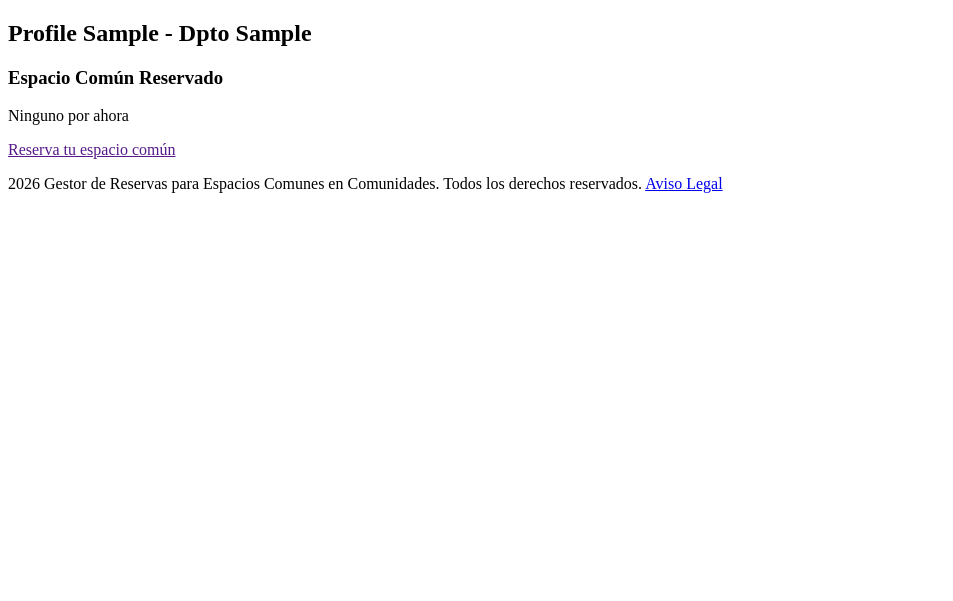
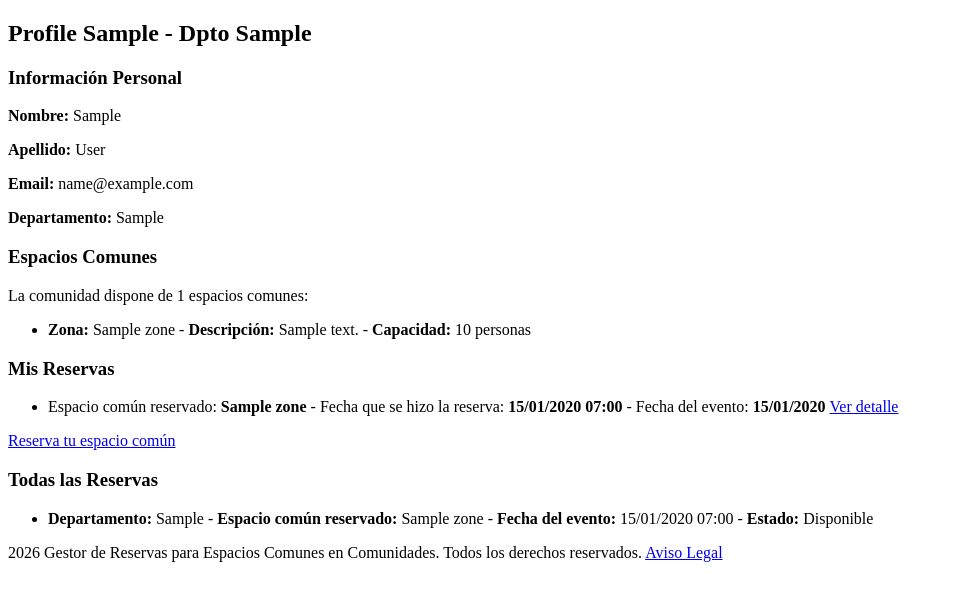
Before and after one commit to jaickerlozano/booking_manager_django, a Django app: page /profile/ in a window 1280 px wide. Shown: the part 168-769 px from the top of the page, without its empty margins (0-953 px from the left). Run offline with Django 5.2, Linux system fonts and the light colour scheme; a user stored in the database is signed in; tables that the repository leaves empty hold one stand-in row (values such as "Sample post").

Commit message:
features/crud-reservas

```diff
--- a/core/templates/_includes/_messages.html
+++ b/core/templates/_includes/_messages.html
@@ -1,4 +1,4 @@
-<div class="contte">
+<div class="container">
     {% if messages %}
     <ul class="messages">
         {% for message in messages %}
--- a/core/templates/general/profile.html
+++ b/core/templates/general/profile.html
@@ -3,15 +3,66 @@
 {% block head_title %}Profile{% endblock %}
 
 {% block content %}
-    <h2>Profile {{ user.first_name }} - Dpto {{ user.resident_profile.department }} </h2>
+    <div>
+        <h2>Profile {{ user.first_name }} - Dpto {{ user.resident_profile.department }} </h2>
+        <h3>Información Personal</h3>
+        <p><strong>Nombre:</strong> {{ user.first_name }}</p>
+        <p><strong>Apellido:</strong> {{ user.last_name }}</p>
+        <p><strong>Email:</strong> {{ user.email }}</p>
+        <p><strong>Departamento:</strong> {{ user.resident_profile.department }}</p>
+    </div>
+
+    <div>
+        <h3>Espacios Comunes</h3>
+        <p>La comunidad dispone de {{ zones.count }} espacios comunes:</p>
+        <div>
+            {% if zones %}
+                <ul>
+                {% for zone in zones %}
+                    <li><strong>Zona:</strong> {{ zone.name }} - <strong>Descripción:</strong> {{ zone.description }} - <strong>Capacidad:</strong> {{ zone.capacity }} personas</li>
+                {% endfor %}
+                </ul>
+            {% else %}
+                <p> Ninguno por ahora </p>
+            {% endif %}
+        </div>
+    </div>
 
     <div class="container">
-        <h3>Espacio Común Reservado</h3>
+        <h3>Mis Reservas</h3>
         <div>
-            <p> Ninguno por ahora </p>
+            {% if bookings %}
+                <ul>
+                {% for booking in bookings %}
+                    <li>Espacio común reservado: <strong>{{ booking.resource.name }}</strong> - Fecha que se hizo la reserva: <strong>{{ booking.event_date|date:"d/m/Y H:i" }}</strong> - Fecha del evento: <strong>{{ booking.event_date|date:"d/m/Y" }} </strong> <a href="{% url 'reservation_detail' booking.pk %}">Ver detalle</a></li>
+                {% endfor %}
+                </ul>
+            {% else %}
+                <p> Ninguna por ahora </p>
+            {% endif %}
         </div>
         <div>
-            <p><a href="">Reserva tu espacio común</a></p>
+            <p><a href="{% url 'reservation_create' %}">Reserva tu espacio común</a></p>
         </div>
     </div>
+
+    <div>
+        <h3>Todas las Reservas</h3>
+        <div>
+            {% if bookings %}
+                <ul>
+                    {% for booking in bookings %}
+                        <li>
+                            <strong>Departamento:</strong> {{ booking.user.resident_profile.department }}
+                            - <strong>Espacio común reservado:</strong> {{ booking.resource.name }}
+                            - <strong>Fecha del evento:</strong> {{ booking.event_date|date:"d/m/Y H:i" }}
+                            - <strong>Estado:</strong> {% if booking.resource.is_available %}Disponible{% else %}No disponible{% endif %}
+                        </li>
+                    {% endfor %}
+                </ul>
+            {% else %}
+                <p> Ninguna por ahora </p>
+            {% endif %}
+    </div>
+
 {% endblock %}
--- a/core/urls.py
+++ b/core/urls.py
@@ -17,7 +17,7 @@ Including another URLconf
 from django.contrib import admin
 from django.urls import path
 from .views import HomeView, LoginView, RegisterView, LegalView, ContactView, logout_view, ProfileView
-from zones.views import BookingCreateView
+from zones.views import BookingCreateView, BookingDetailView, BookingUpdateView, BookingDeleteView
 
 urlpatterns = [
     path('admin/', admin.site.urls),
@@ -27,6 +27,9 @@ urlpatterns = [
     path('register/', RegisterView.as_view(), name='register'),
     path('contact/', ContactView.as_view(), name='contact'),
     path('legal/', LegalView.as_view(), name='legal'),
-    path('profile/', ProfileView.as_view(), name='profile'), # Por ahora el profile es lo mismo que el home, pero luego lo cambiaremos para que muestre información personalizada del usuario
-    path('booking/create/', BookingCreateView.as_view(), name='booking_create'),
+    path('profile/', ProfileView.as_view(), name='profile'),
+    path('reservations/create/', BookingCreateView.as_view(), name='reservation_create'),
+    path('reservations/detail/<int:pk>', BookingDetailView.as_view(), name='reservation_detail'),
+    path('reservations/update/<int:pk>', BookingUpdateView.as_view(), name='reservation_update'),
+    path('reservations/delete/<int:pk>', BookingDeleteView.as_view(), name='reservation_delete'),
 ]
--- a/core/views.py
+++ b/core/views.py
@@ -11,6 +11,7 @@ from django.contrib.auth.decorators import login_required, user_passes_test
 from django.utils.decorators import method_decorator
 from django.contrib.auth import login, logout, authenticate
 from django.contrib.auth.views import LoginView as DjangoLoginView
+from zones.models import Zone
 
 # Create your views here.
 class HomeView(TemplateView):
@@ -66,3 +67,9 @@ def logout_view(request):
 
 class ProfileView(LoginRequiredMixin, TemplateView):
     template_name = 'general/profile.html'
+    # Con este método, cada vez que se renderice el profile, se añadirá al contexto la lista de reservas del usuario logueado. Esto es útil para mostrar las reservas en el perfil.
+    def get_context_data(self, **kwargs):
+        context = super().get_context_data(**kwargs)
+        context['zones'] = Zone.objects.all()
+        context['bookings'] = self.request.user.bookings.all()
+        return context
--- a/zones/models.py
+++ b/zones/models.py
@@ -1,12 +1,13 @@
 from django.db import models
 from django.utils import timezone
+from django.contrib.auth.models import User
 
 # Create your models here.
 class Zone(models.Model):
     name = models.CharField(max_length=100, verbose_name='Nombre de la zona')
     description = models.TextField(blank=True)
     capacity = models.PositiveIntegerField(verbose_name='Capacidad máxima')
-    is_available = models.BooleanField(default=True)
+    is_available = models.BooleanField(default=True, verbose_name='Disponible')
 
     class Meta:
         verbose_name = 'Espacio común'
@@ -16,6 +17,7 @@ class Zone(models.Model):
         return self.name
 
 class Booking(models.Model):
+    user = models.ForeignKey(User, on_delete=models.CASCADE, related_name='bookings', null=True, blank=True)
     resource = models.ForeignKey(Zone, on_delete=models.CASCADE, related_name='bookings')
     reservation_date = models.DateTimeField('Fecha de reserva', auto_now_add=True) # -> Sólo fecha
     event_date = models.DateTimeField('Fecha del evento', default=timezone.now) # -> Fecha y hora del evento
```
Also changed, not shown: core/templates/reservations/reservation_delete.html (added, +13 -0 lines), core/templates/reservations/reservation_detail.html (added, +25 -0 lines), core/templates/reservations/reservation_update.html (added, +14 -0 lines), core/templates/zones/update_zone.html (added, +13 -0 lines), zones/views.py (+55 -6 lines), core/templates/reservations/reservation_create.html (renamed from core/templates/bookings/booking_create.html), zones/forms.py (line endings or trailing spaces), zones/migrations/0004_booking_user.py (added).
